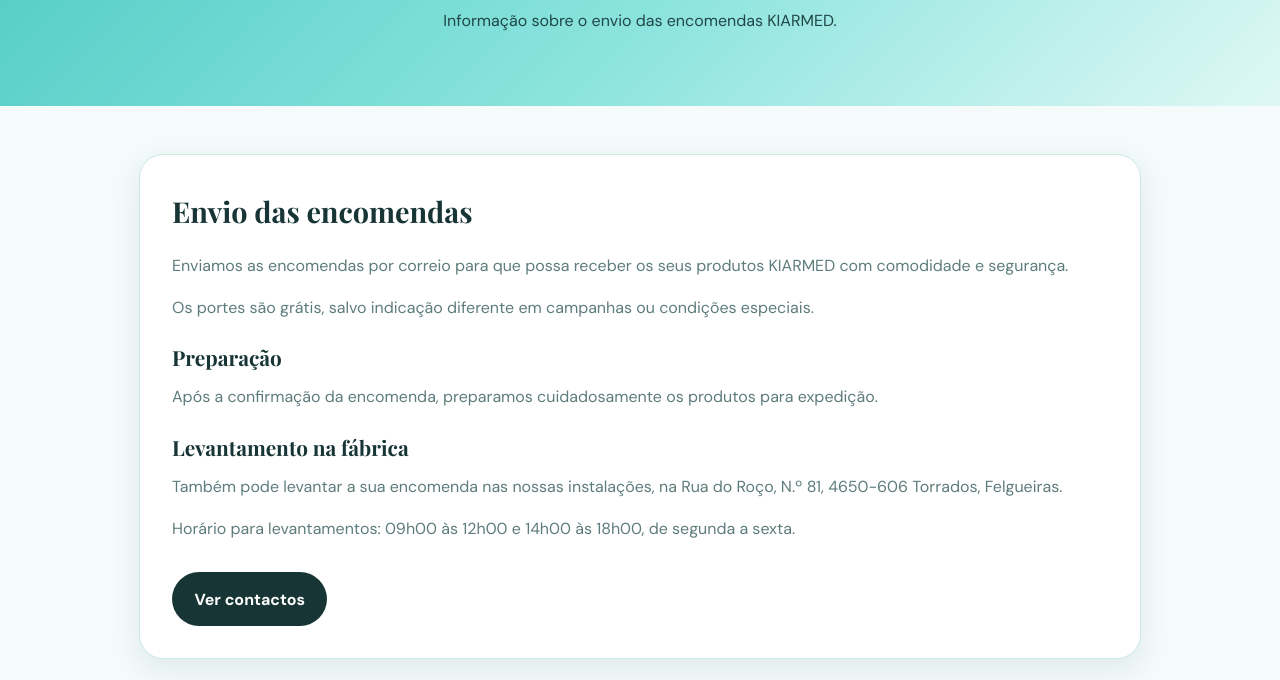
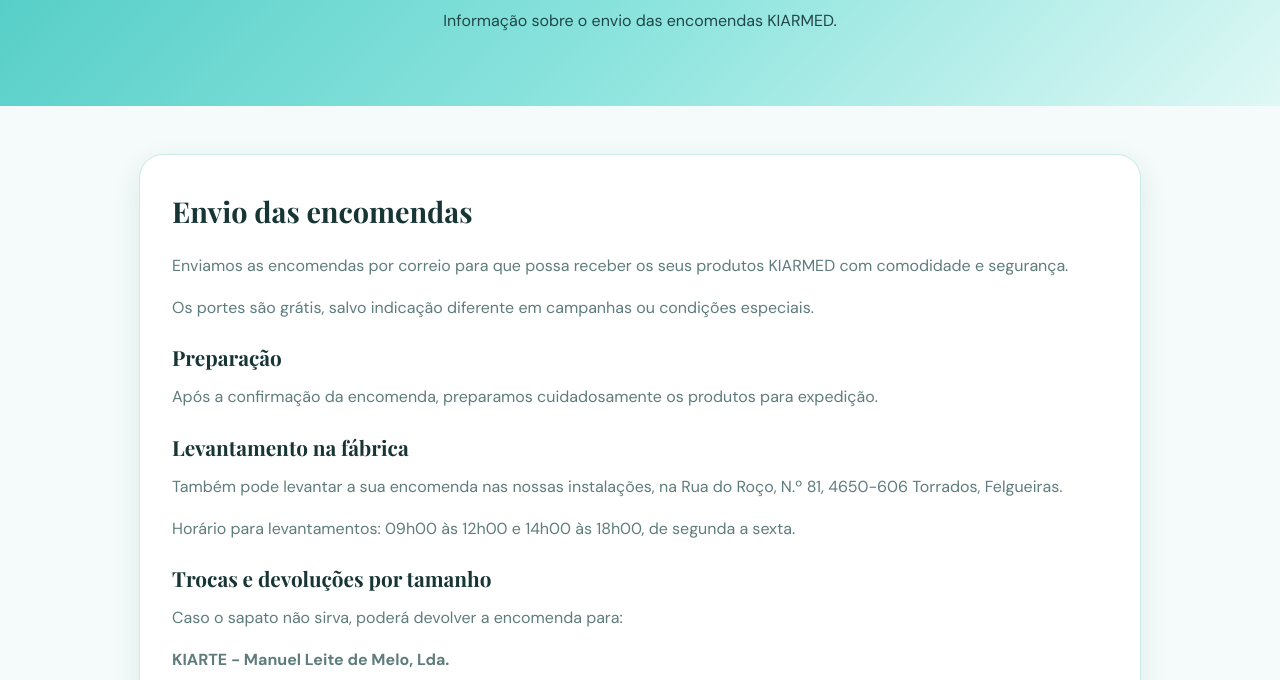
Before and after one commit to PMelo19/KIARFLEX-2, a plain HTML site: page envio-entregas.html in a window 1280 px wide. Shown: the part 272-952 px from the top of the page. Drawn offline with nearby package versions, Linux system fonts and the light colour scheme.

Commit message:
Add files via upload

```diff
--- a/envio-entregas.html
+++ b/envio-entregas.html
@@ -12,6 +12,6 @@
 <body>
 <header><a class="logo-img" href="index.html"><img src="logo.png" alt="KIARMED"></a><nav><a class="nav-btn" href="index.html">Loja</a><a class="nav-btn" href="sobre-nos.html">Sobre Nós</a><a class="nav-btn" href="contato.html">Contacto</a></nav></header>
 <section class="hero"><h1>Envio & Entregas</h1><p>Informação sobre o envio das encomendas KIARMED.</p></section>
-<main><section class="card"><h2>Envio das encomendas</h2><p>Enviamos as encomendas por correio para que possa receber os seus produtos KIARMED com comodidade e segurança.</p><p>Os portes são grátis, salvo indicação diferente em campanhas ou condições especiais.</p><h3>Preparação</h3><p>Após a confirmação da encomenda, preparamos cuidadosamente os produtos para expedição.</p><h3>Levantamento na fábrica</h3><p>Também pode levantar a sua encomenda nas nossas instalações, na Rua do Roço, N.º 81, 4650-606 Torrados, Felgueiras.</p><p>Horário para levantamentos: 09h00 às 12h00 e 14h00 às 18h00, de segunda a sexta.</p><a class="cta" href="contato.html">Ver contactos</a></section></main>
+<main><section class="card"><h2>Envio das encomendas</h2><p>Enviamos as encomendas por correio para que possa receber os seus produtos KIARMED com comodidade e segurança.</p><p>Os portes são grátis, salvo indicação diferente em campanhas ou condições especiais.</p><h3>Preparação</h3><p>Após a confirmação da encomenda, preparamos cuidadosamente os produtos para expedição.</p><h3>Levantamento na fábrica</h3><p>Também pode levantar a sua encomenda nas nossas instalações, na Rua do Roço, N.º 81, 4650-606 Torrados, Felgueiras.</p><p>Horário para levantamentos: 09h00 às 12h00 e 14h00 às 18h00, de segunda a sexta.</p><h3>Trocas e devoluções por tamanho</h3><p>Caso o sapato não sirva, poderá devolver a encomenda para:</p><p><strong>KIARTE - Manuel Leite de Melo, Lda.</strong><br>Rua do Roço, N.º 81<br>4650-606 Torrados<br>Portugal</p><p>As devoluções são por conta do cliente.</p><a class="cta" href="contato.html">Ver contactos</a></section></main>
 <footer>© 2026 KIARMED. Todos os direitos reservados.</footer>
 </body></html>
```
